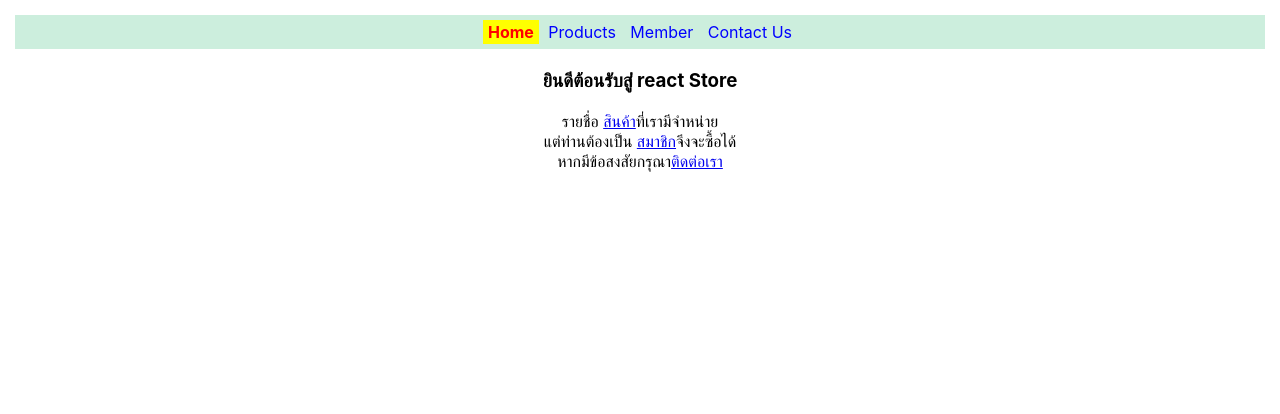
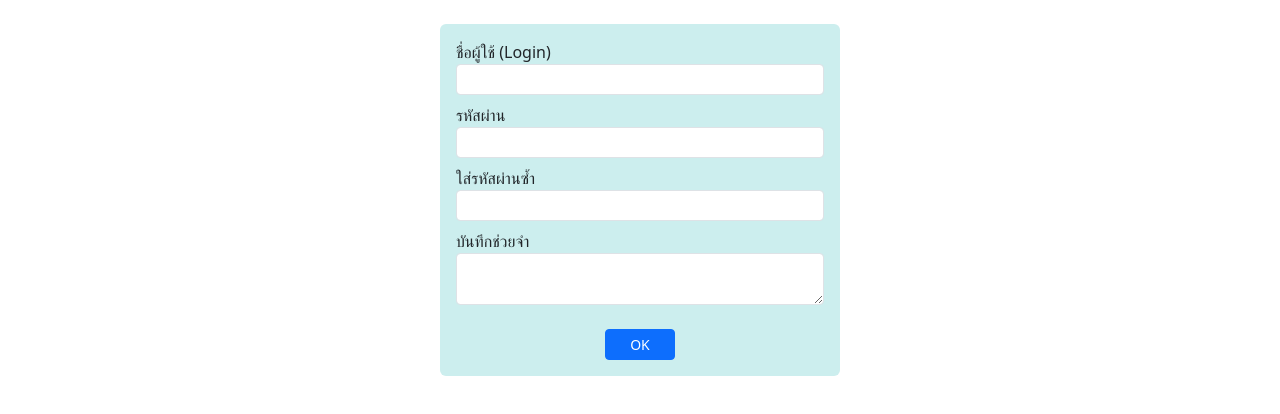
Before and after one commit to EIEIZA55/app1_68, a React (Create React App) app: page / in a window 1280 px wide. Shown: the top 414 px of the page. Built offline with nearby package versions, Linux system fonts and the light colour scheme.

Commit message:
add password

```diff
--- a/package.json
+++ b/package.json
@@ -7,6 +7,7 @@
     "@testing-library/jest-dom": "^6.6.3",
     "@testing-library/react": "^16.3.0",
     "@testing-library/user-event": "^13.5.0",
+    "bootstrap": "^5.3.8",
     "react": "^19.1.0",
     "react-dom": "^19.1.0",
     "react-router-dom": "^7.8.2",
--- a/src/App.js
+++ b/src/App.js
@@ -1,7 +1,9 @@
 import React from "react";
 import Router3 from "./router3";
+import FormBootstrap from "./form-bootstrap";
+import FormText from "./form-text";
 
 
 export default function App(){
-  return <Router3/>
+  return <FormText/>
 }
--- /dev/null
+++ b/src/form-bootstrap.js
@@ -0,0 +1,30 @@
+import React from 'react'
+
+export default function FormBootstrap() {
+  return (
+    <div className="mt-3 mx-auto p-3" style={{ width: '400px', background: '#cee' }}>
+      <form>
+        <div className="form-group mb-3">
+          <label htmlFor="login">Email</label>
+          <input type="text" id="login" name="login" className="form-control" />
+        </div>
+
+        <div className="form-group mb-3">
+          <label htmlFor="pswd">Password</label>
+          <input type="password" id="pswd" name="pswd" className="form-control" />
+        </div>
+
+        <div className="form-group mb-4">
+          <label htmlFor="select1">Select</label>
+          <select id="select1" name="select1" className="form-select">
+            <option value="1">Item 1</option>
+            <option value="2">Item 2</option>
+            <option value="3">Item 3</option>
+          </select>
+        </div>
+
+        <button className="btn btn-primary">OK</button>
+      </form>
+    </div>
+  );
+}
--- /dev/null
+++ b/src/form-text.js
@@ -0,0 +1,77 @@
+import React from 'react'
+
+export default function FormText() {
+  const textPswd = React.useRef()
+  const textPswd2 = React.useRef()
+
+  const onBlurPassword = () => {
+    const pswd = textPswd.current.value
+    if (pswd !== '' && !pswd.match(/^[0-9a-zA-Z]+$/)) {
+      textPswd.current.value = ''
+      alert('ต้องเป็น 0-9 หรือ a-z หรือ A-Z เท่านั้น')
+    }
+  }
+
+  const onBlurPassword2 = () => {
+    if (textPswd.current.value !== textPswd2.current.value) {
+      textPswd2.current.value = ''
+      alert('รหัสผ่านทั้งสองช่องไม่ตรงกัน')
+    }
+  }
+
+  return (
+    <div className="mt-4 mx-auto p-3 rounded" style={{ width: '400px', background: '#cee' }}>
+      <form>
+        <div className="form-group mb-2">
+          <label htmlFor="login">ชื่อผู้ใช้ (Login)</label>
+          <input
+            type="text"
+            id="login"
+            name="login"
+            maxLength="20"
+            className="form-control form-control-sm"
+          />
+        </div>
+
+        <div className="form-group mb-2">
+          <label htmlFor="pswd2">รหัสผ่าน</label>
+          <input
+            type="password"
+            id="pswd"
+            name="pswd"
+            maxLength="10"
+            className="form-control form-control-sm"
+            ref={textPswd}
+            onBlur={onBlurPassword}
+          />
+        </div>
+
+        <div className="form-group mb-2">
+          <label htmlFor="pswd2">ใส่รหัสผ่านซ้ำ</label>
+          <input
+            type="password"
+            id="pswd2"
+            className="form-control form-control-sm"
+            ref={textPswd2}
+            onBlur={onBlurPassword2}
+          />
+        </div>
+
+        <div className="form-group mb-4">
+          <label htmlFor="memo">บันทึกช่วยจำ</label>
+          <textarea
+            id="memo"
+            name="memo"
+            rows="2"
+            maxLength="200"
+            className="form-control form-control-sm"
+          ></textarea>
+        </div>
+
+        <div className="text-center">
+          <button className="btn btn-sm px-4 btn-primary" type="button">OK</button>
+        </div>
+      </form>
+    </div>
+  )
+}
--- a/src/index.js
+++ b/src/index.js
@@ -3,6 +3,10 @@
 import './index.css';
 import App from './App';
 import reportWebVitals from './reportWebVitals';
+
+import 'bootstrap/dist/css/bootstrap.min.css'
+import 'bootstrap/dist/js/bootstrap.bundle.min.js'
+
 
 const root = ReactDOM.createRoot(document.getElementById('root'));
 root.render(
```
Also changed, not shown: 1 other file (tests, documents, lock files or other folders).
